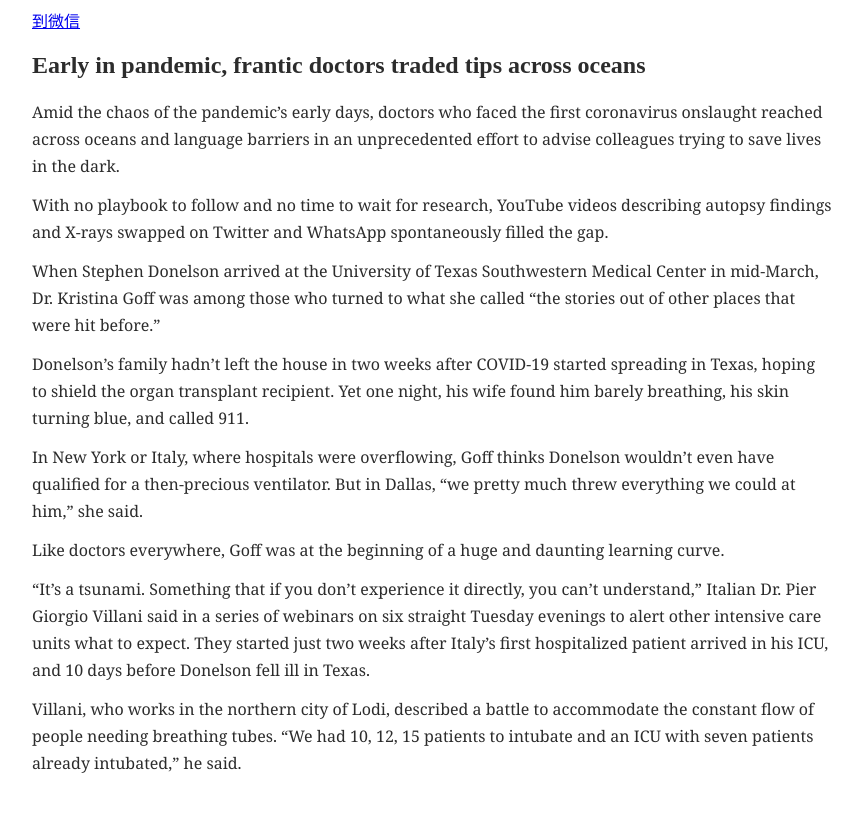
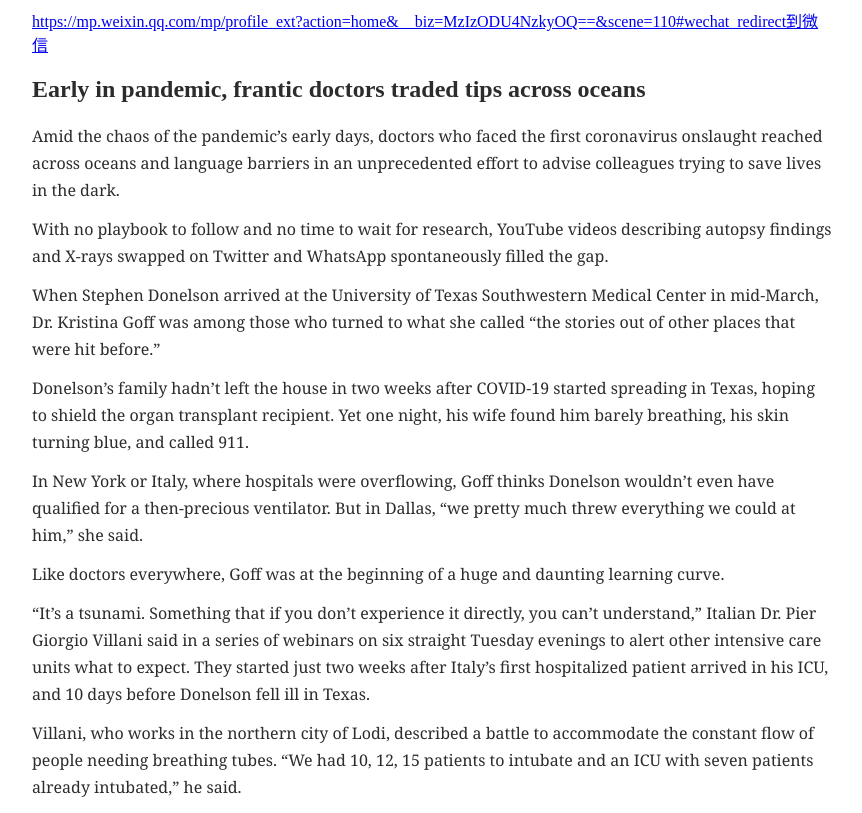
Before and after one commit to yangjunfocus/yangjunfocus.github.io, a plain HTML site: page index.html in a window 1280 px wide. Shown: the whole page, without its empty margins (208-1070 px from the left). Drawn offline with Linux system fonts and the light colour scheme.

Commit message:
Update index.html

```diff
--- a/index.html
+++ b/index.html
@@ -22,7 +22,7 @@
 </head>
 <body>
     <main>
-        <a href="weixin://contacts/addfriend/深圳市优特资源科技有限公司">到微信</a>
+        <a href="https://mp.weixin.qq.com/mp/profile_ext?action=home&__biz=MzIzODU4NzkyOQ==&scene=110#wechat_redirect">https://mp.weixin.qq.com/mp/profile_ext?action=home&__biz=MzIzODU4NzkyOQ==&scene=110#wechat_redirect到微信</a>
         <h2>Early in pandemic, frantic doctors traded tips across oceans</h2>
             <p>Amid the chaos of the pandemic’s early days, doctors who faced the first coronavirus onslaught reached across oceans and language barriers in an unprecedented effort to advise colleagues trying to save lives in the dark.</p>
     <p>With no playbook to follow and no time to wait for research, YouTube videos describing autopsy findings and X-rays swapped on Twitter and WhatsApp spontaneously filled the gap.</p>
```
